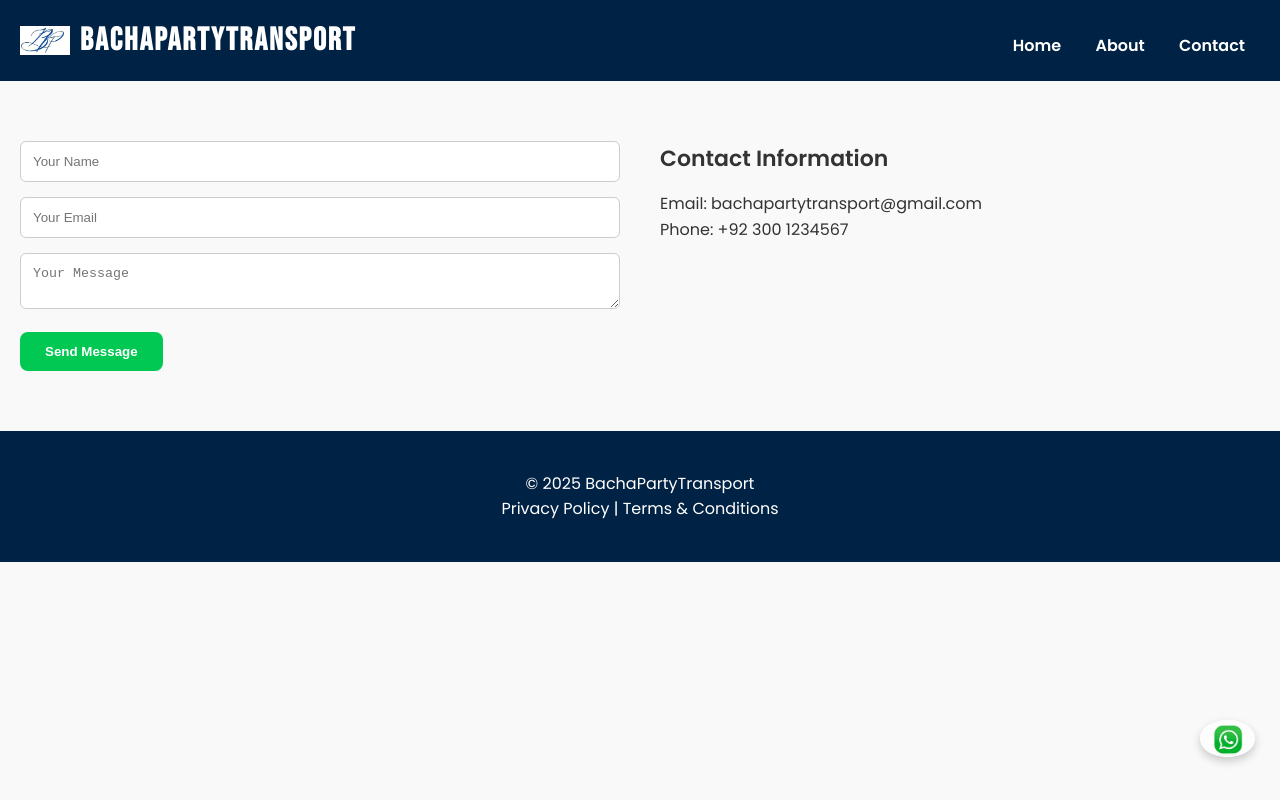
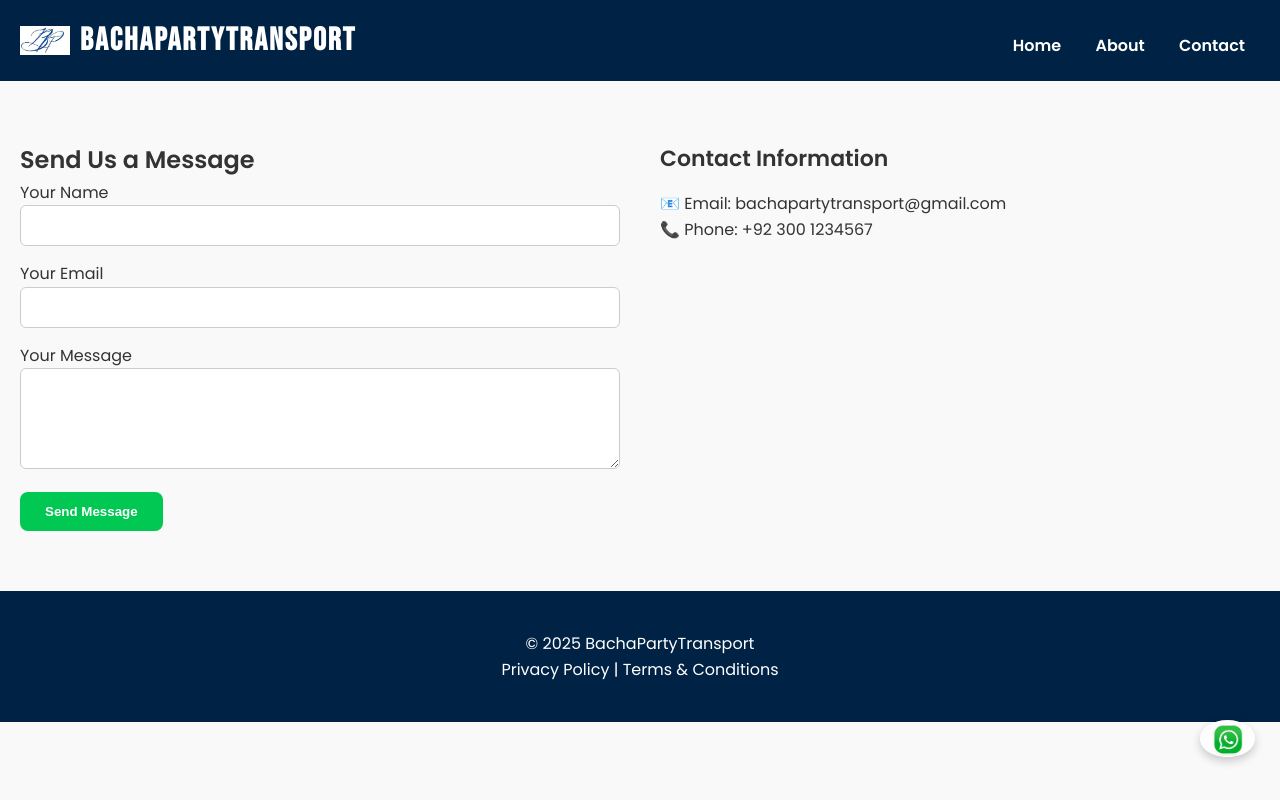
Before and after one commit to Bacha-Party/Bachapartytransports, a plain HTML site: page contact.html in a window 1280 px wide. Drawn offline with Linux system fonts and the light colour scheme.

Commit message:
Update contact.html

```diff
--- a/contact.html
+++ b/contact.html
@@ -1,16 +1,30 @@
-<!-- contact.html -->
 <!DOCTYPE html>
 <html lang="en">
   <head>
+    <!-- ✅ Meta Setup -->
     <meta charset="UTF-8" />
     <meta name="viewport" content="width=device-width, initial-scale=1.0" />
-    <title>Contact Us</title>
+    <title>Contact Us | BachaPartyTransport</title>
+    <meta
+      name="description"
+      content="Get in touch with BachaPartyTransport. Contact us via email, phone, or WhatsApp for bookings, questions, and support."
+    />
+
+    <!-- ✅ Favicon -->
+    <link rel="shortcut icon" href="/images/LOGO.jpg" type="image/x-icon" />
+
+    <!-- ✅ Styles -->
     <link rel="stylesheet" href="style.css" />
-    <link rel="shortcut icon" href="/images/LOGO.jpg" type="image/x-icon" />
-    <script async src="https://pagead2.googlesyndication.com/pagead/js/adsbygoogle.js?client=ca-pub-7372657345450883"
-     crossorigin="anonymous"></script>
+
+    <!-- ✅ Google AdSense -->
+    <script
+      async
+      src="https://pagead2.googlesyndication.com/pagead/js/adsbygoogle.js?client=ca-pub-7372657345450883"
+      crossorigin="anonymous"
+    ></script>
   </head>
   <body>
+    <!-- ✅ Header -->
     <header>
       <div class="navbar">
         <div class="logo-brand">
@@ -18,32 +32,39 @@
             src="images/LOGO.jpg"
             alt="BachaPartyTransport Logo"
             class="logo-img"
+            width="60"
+            height="60"
           />
           <h1 class="logo-text">BachaPartyTransport</h1>
         </div>
-        <nav>
+        <nav aria-label="Main Navigation">
           <a href="index.html">Home</a>
           <a href="about.html">About</a>
-          <a href="contact.html">Contact</a>
+          <a href="contact.html" aria-current="page">Contact</a>
         </nav>
       </div>
     </header>
 
+    <!-- ✅ Main Content -->
+    <main>
       <section class="contact-section">
+        <!-- ✅ Contact Form -->
         <div class="contact-form-container">
+          <h2>Send Us a Message</h2>
           <form
             action="https://formspree.io/f/xrbkekap"
             method="POST"
             class="contact-form"
+            aria-label="Contact Form"
           >
-          <!-- ✅ Add name attributes -->
-          <input type="text" name="name" placeholder="Your Name" required />
-          <input type="email" name="email" placeholder="Your Email" required />
-          <textarea
-            name="message"
-            placeholder="Your Message"
-            required
-          ></textarea>
+            <label for="name">Your Name</label>
+            <input id="name" type="text" name="name" required />
+
+            <label for="email">Your Email</label>
+            <input id="email" type="email" name="email" required />
+
+            <label for="message">Your Message</label>
+            <textarea id="message" name="message" rows="5" required></textarea>
 
             <!-- Optional: disable CAPTCHA -->
             <input type="hidden" name="_captcha" value="false" />
@@ -52,19 +73,39 @@
           </form>
         </div>
 
+        <!-- ✅ Contact Info -->
         <div class="contact-info">
           <h2>Contact Information</h2>
-        <p>Email: bachapartytransport@gmail.com</p>
-        <p>Phone: +92 300 1234567</p>
+          <p>
+            📧 Email:
+            <a href="mailto:bachapartytransport@gmail.com"
+              >bachapartytransport@gmail.com</a
+            >
+          </p>
+          <p>📞 Phone: <a href="tel:+923001234567">+92 300 1234567</a></p>
         </div>
       </section>
+    </main>
 
-    <button id="goTop">&#8679;</button>
+    <!-- ✅ Go To Top Button -->
+    <button id="goTop" aria-label="Scroll to top">&#8679;</button>
 
-    <a href="https://wa.me/923212283763" class="whatsapp-icon">
-      <img src="images/whatsapp.jpg" alt="WhatsApp" />
+    <!-- ✅ WhatsApp Icon -->
+    <a
+      href="https://wa.me/923212283763"
+      class="whatsapp-icon"
+      aria-label="Chat on WhatsApp"
+    >
+      <img
+        src="images/whatsapp.jpg"
+        alt="WhatsApp Icon"
+        width="50"
+        height="50"
+        loading="lazy"
+      />
     </a>
 
+    <!-- ✅ Footer -->
     <footer>
       <p>&copy; 2025 BachaPartyTransport</p>
       <p>
@@ -73,7 +114,7 @@
       </p>
     </footer>
 
-
+    <!-- ✅ Scripts -->
     <script src="script.js"></script>
   </body>
 </html>
```
Lines whose indentation alone changed are shown as unchanged.
